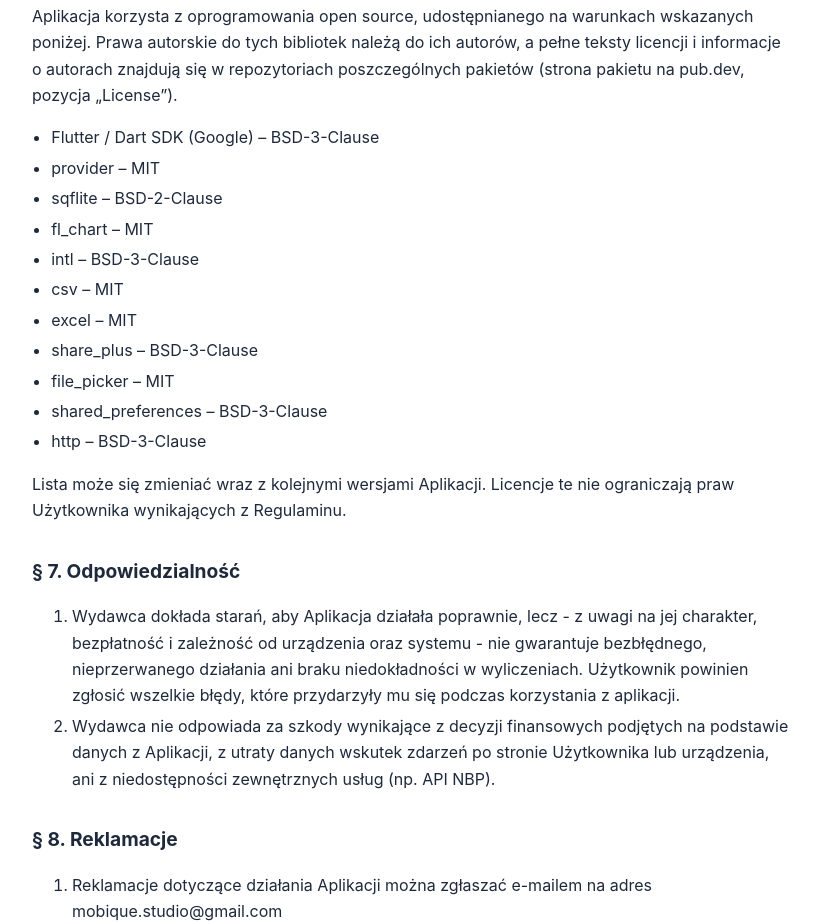
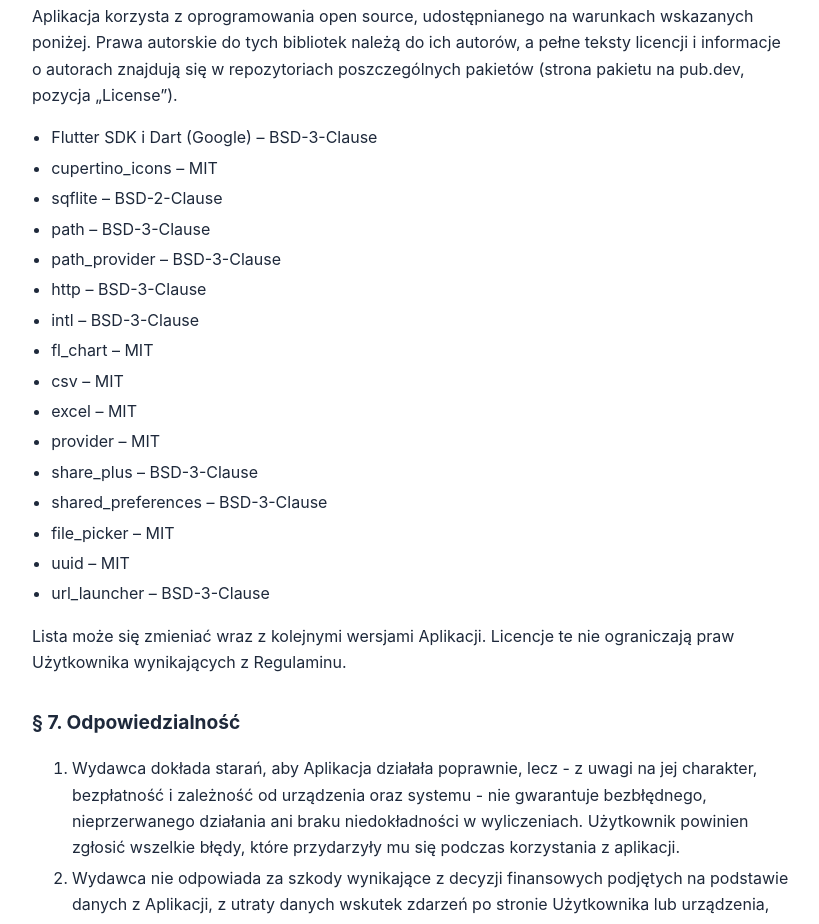
Before and after one commit to przemo98156/Sumara-Budget-Cash-Flow, a plain HTML site: page regulamin.html in a window 1280 px wide. Shown: the part 2018-2942 px from the top of the page, without its empty margins (228-1047 px from the left). Drawn offline with Linux system fonts and the light colour scheme.

Commit message:
Update regulamin.html

```diff
--- a/regulamin.html
+++ b/regulamin.html
@@ -54,17 +54,22 @@ ul{padding-left:1.2rem}li{margin:.25rem 0}
 <h2>§ 6a. Licencje open source</h2>
 <p>Aplikacja korzysta z oprogramowania open source, udostępnianego na warunkach wskazanych poniżej. Prawa autorskie do tych bibliotek należą do ich autorów, a pełne teksty licencji i informacje o autorach znajdują się w repozytoriach poszczególnych pakietów (strona pakietu na pub.dev, pozycja „License”).</p>
 <ul>
-<li>Flutter / Dart SDK (Google) – BSD-3-Clause</li>
-<li>provider – MIT</li>
+<li>Flutter SDK i Dart (Google) – BSD-3-Clause</li>
+<li>cupertino_icons – MIT</li>
 <li>sqflite – BSD-2-Clause</li>
+<li>path – BSD-3-Clause</li>
+<li>path_provider – BSD-3-Clause</li>
+<li>http – BSD-3-Clause</li>
+<li>intl – BSD-3-Clause</li>
 <li>fl_chart – MIT</li>
-<li>intl – BSD-3-Clause</li>
 <li>csv – MIT</li>
 <li>excel – MIT</li>
+<li>provider – MIT</li>
 <li>share_plus – BSD-3-Clause</li>
+<li>shared_preferences – BSD-3-Clause</li>
 <li>file_picker – MIT</li>
-<li>shared_preferences – BSD-3-Clause</li>
-<li>http – BSD-3-Clause</li>
+<li>uuid – MIT</li>
+<li>url_launcher – BSD-3-Clause</li>
 </ul>
 <p>Lista może się zmieniać wraz z kolejnymi wersjami Aplikacji. Licencje te nie ograniczają praw Użytkownika wynikających z Regulaminu.</p>
 
```
